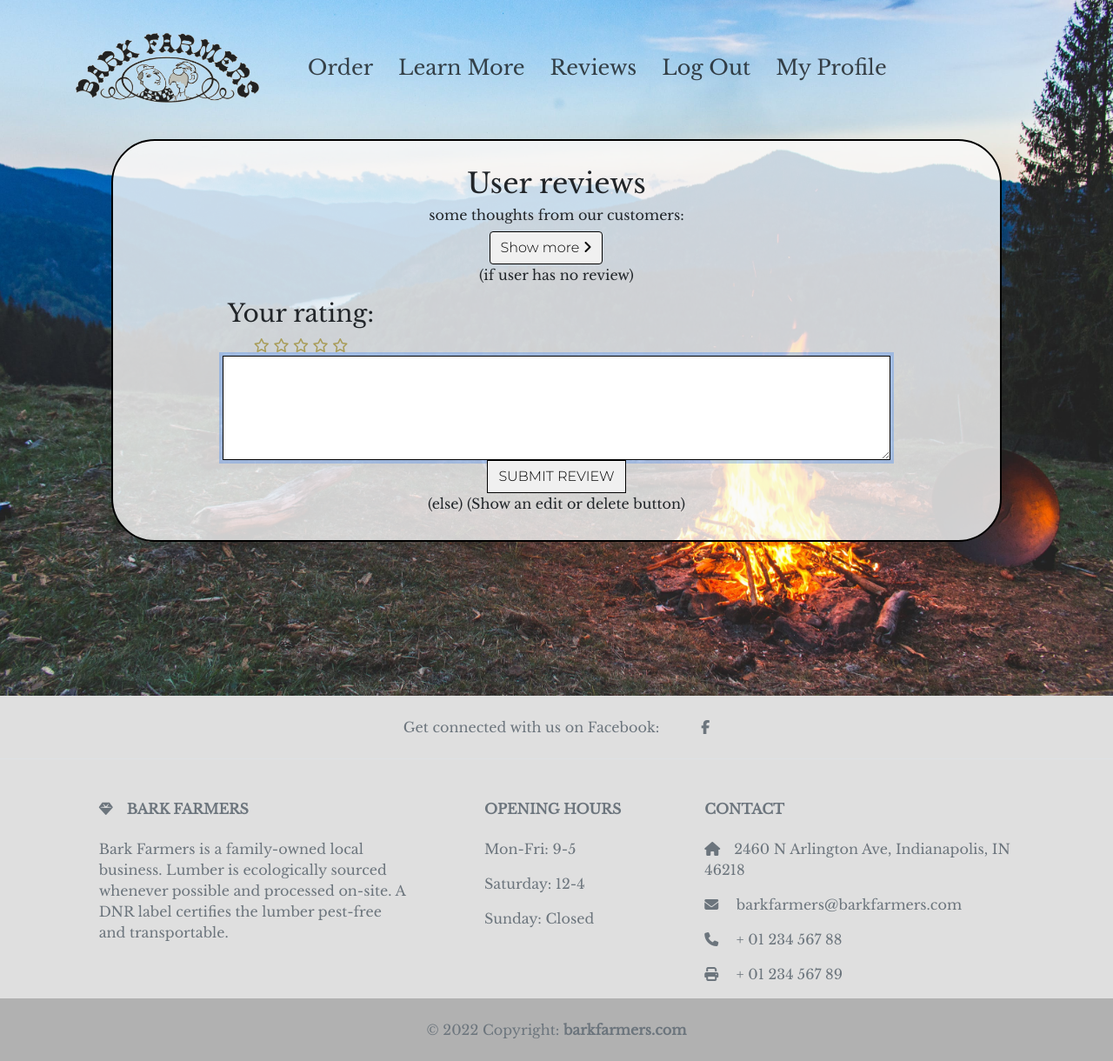
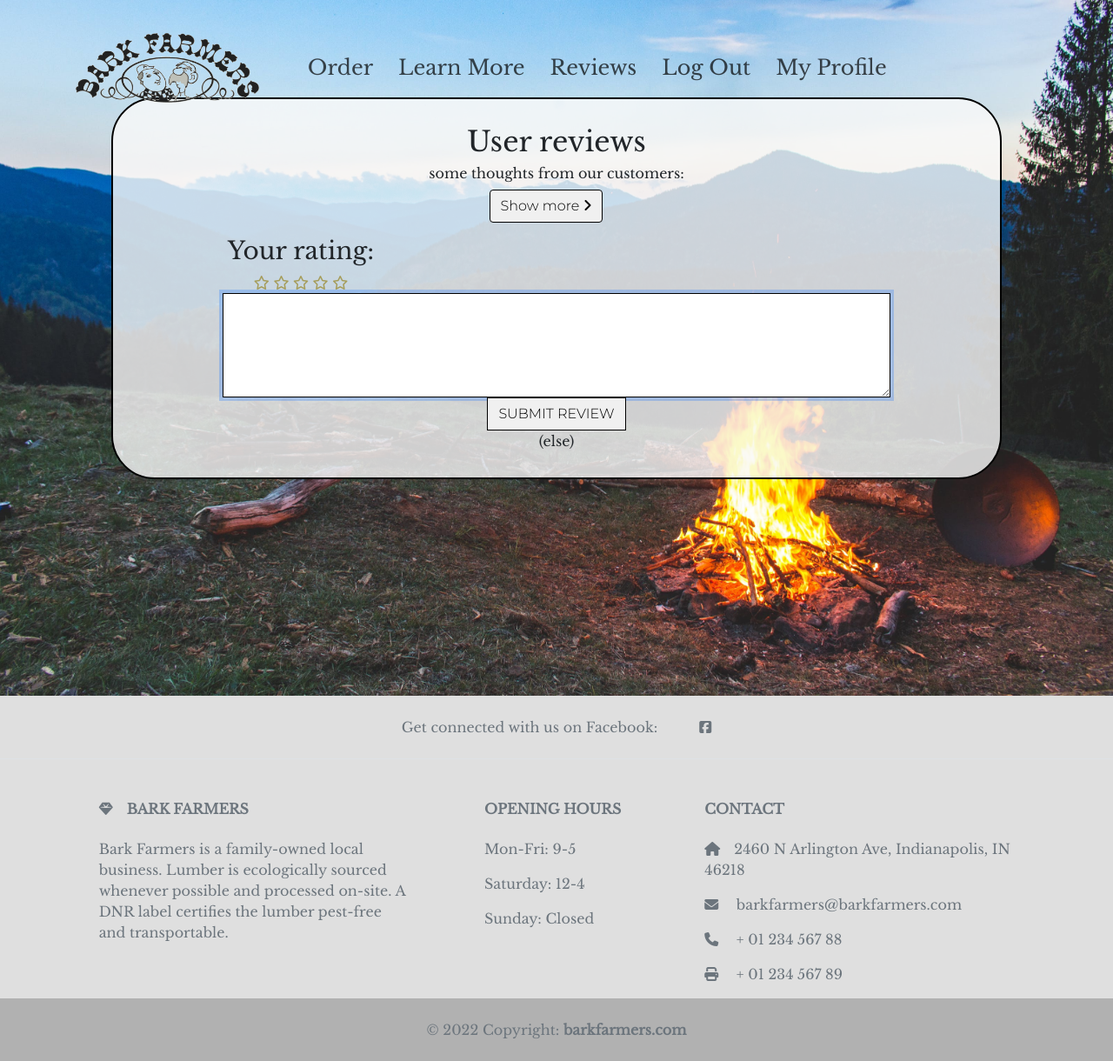
Before and after one commit to JDygard/BarkFarmers, a Django app: page /reviews/ in a window 1280 px wide. Shown: the whole page at 87% size. Run offline with Django 3.2, Linux system fonts and the light colour scheme; the visitor is signed in with stand-in values (Sample User, id 1); some libraries are stand-ins or nearby versions.

Commit message:
fix index page styling

```diff
--- a/reviews/templates/reviews/reviews.html
+++ b/reviews/templates/reviews/reviews.html
@@ -32,7 +32,6 @@
             </div>
         </div>
     {% if request.user.is_authenticated %}
-        (if user has no review)
             <form action="{% url 'submit_reviews' %}" method="POST" class="mt-3 m-auto" id="reviewForm">
                 {% csrf_token %}
                     <div class="rating">
@@ -47,7 +46,6 @@
                 <button class="btn btn-black rounded-0 text-uppercase float-right">Submit Review</button>
             </form>
         (else)
-    (Show an edit or delete button)
     {% endif %}
     </div>
 </div>
--- a/static/css/style.css
+++ b/static/css/style.css
@@ -102,7 +102,7 @@ footer {
 }
 
 #hero-image > div:first-child {
-    padding-bottom: 20vh;
+    padding-bottom: 14vh;
 }
 
 .learn-more-text {
--- a/static/js/index.js
+++ b/static/js/index.js
@@ -24,7 +24,7 @@ function transformText(e){
         if (atTop) {
             if (window.scrollY > 0) {
                 atTop = false;
-                learnMore.innerHTML = "<a href='#hero-image'><h4>Back to Top</h4><i class='fas fa-chevron-up'></i></a>"
+                learnMore.innerHTML = "<a href='#hero-image'><i class='fas fa-chevron-up'></i><h4>Back to Top</h4></a>"
                 learnMore.className = learnMoreActiveClass
             }
         } else {
--- a/templates/base.html
+++ b/templates/base.html
@@ -65,7 +65,7 @@
           <!-- Right -->
           <div>
             <a href="https://www.facebook.com/barkfarmers/" class="text-reset" target="_blank">
-              <i class="fab fa-facebook-f"></i>
+              <i class="fab fa-facebook-square"></i>
             </a>
           </div>
           <!-- Right -->
```
Also changed, not shown: home/templates/home/index.html (+5 -3 lines).
